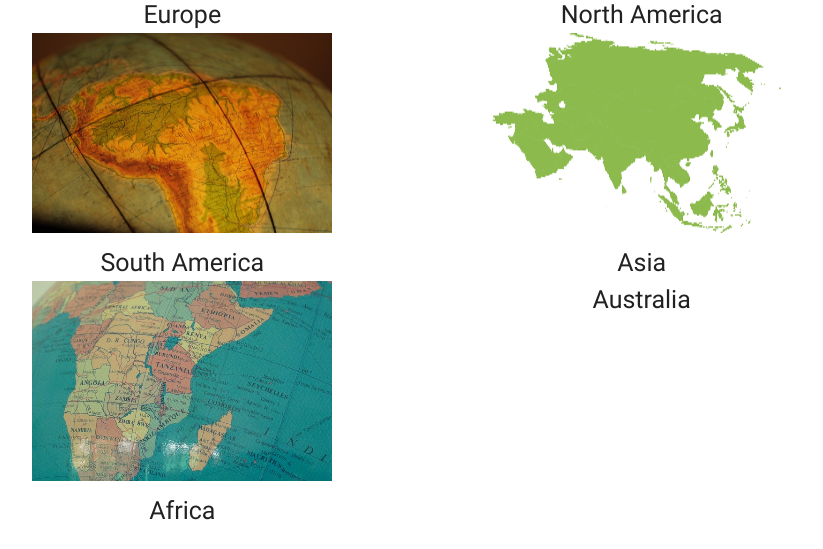
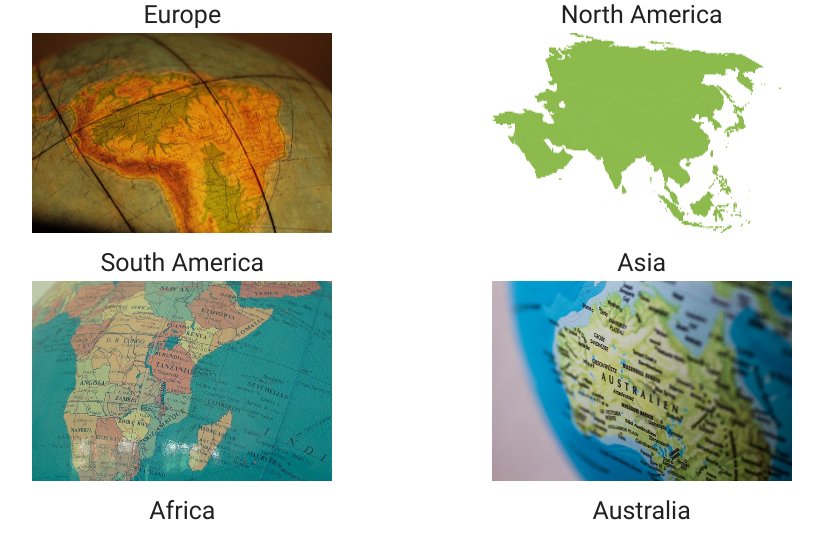
Before and after one commit to Code-Institute-Submissions/global-cookbook-application, a Flask app: page /home in a window 1280 px wide. Shown: the part 433-982 px from the top of the page, without its empty margins (228-1051 px from the left). Run offline with Flask 2, Linux system fonts and the light colour scheme; some libraries are stand-ins or nearby versions.

Commit message:
Added image and link to Australian recipes on the home page

```diff
--- a/templates/home.html
+++ b/templates/home.html
@@ -34,7 +34,9 @@
         <div>Africa</div>
     </div>
     <div class="col s12 m5 offset-m2 l6">
-        <a href="{{url_for('australia')}}" class="center-align"></a>
+        <a href="{{url_for('australia')}}" class="center-align">
+            <img src="static/images/australia.jpg"></img>
+        </a>
         <div>Australia</div>
     </div>
 </div>
```
Also changed, not shown: static/images/australia.jpg (added).
